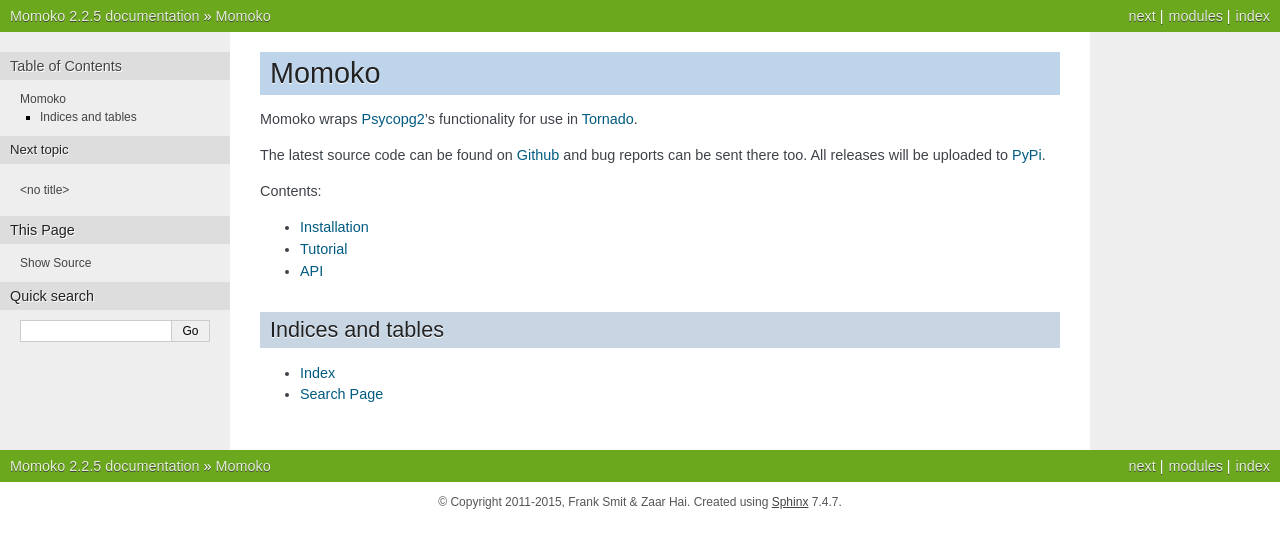
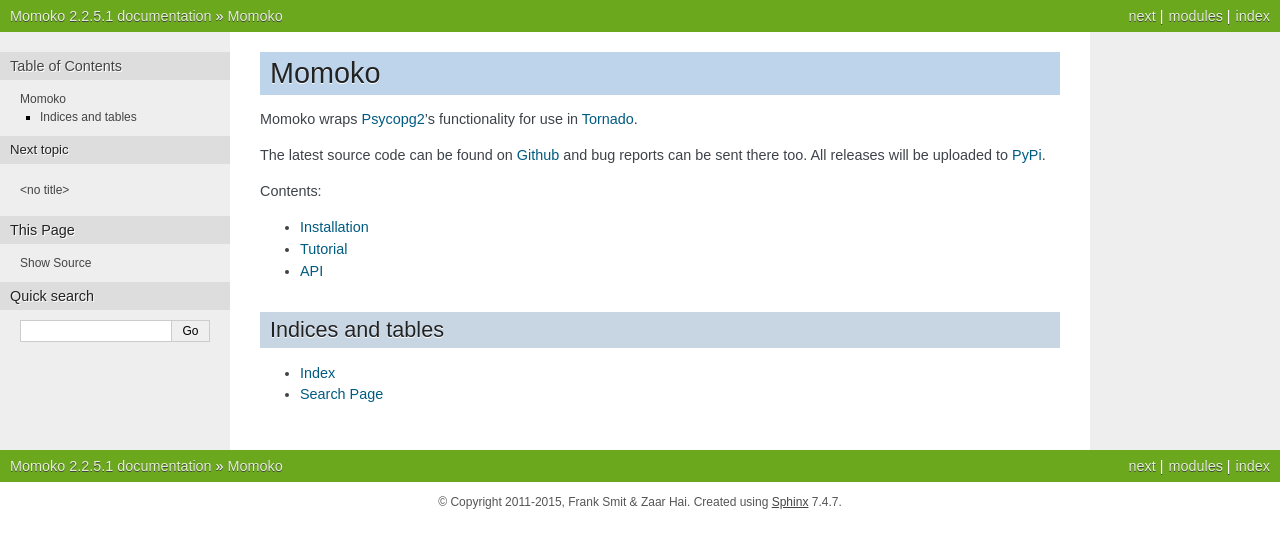
Before and after one commit to FSX/momoko, a Sphinx documentation site: the page built from docs/index.rst, in a window 1280 px wide. Shown: the top 548 px of the page. Built offline with Sphinx 7.4.7, drawn with Linux system fonts in a browser that asks for light colours.

Commit message:
2.2.5.1 is out

```diff
--- a/README.rst
+++ b/README.rst
@@ -9,7 +9,7 @@
 
 Momoko wraps Psycopg2_'s functionality for use in Tornado_. Have a look at tutorial_ or full documentation_.
 
-**Important:** This is the 2.x version of Momoko. It requires 4.0 <= Tornado < 6.0, uses futures instead of calllbacks
+**Important:** This is the 2.x version of Momoko. It requires 4.0 <= Tornado < **6.0**, uses futures instead of calllbacks
 and introduces a slightly different API compared to 1.x version. While transition is very
 straightforward, the API is not backward compatible with 1.x!
 
--- a/changelog.rst
+++ b/changelog.rst
@@ -1,5 +1,9 @@
 Changelog
 =========
+
+2.2.5.1 (2018-11-05)
+--------------------
+*  Updated README (mainly for PyPi)
 
 2.2.5 (2018-11-05)
 ------------------
--- a/docs/conf.py
+++ b/docs/conf.py
@@ -49,9 +49,9 @@
 # built documents.
 #
 # The short X.Y version.
-version = '2.2.5'
+version = '2.2.5.1'
 # The full version, including alpha/beta/rc tags.
-release = '2.2.5'
+release = '2.2.5.1'
 
 # The language for content autogenerated by Sphinx. Refer to documentation
 # for a list of supported languages.
--- a/setup.py
+++ b/setup.py
@@ -34,7 +34,7 @@
 
 setup(
     name='Momoko',
-    version='2.2.5',
+    version='2.2.5.1',
     description="Momoko wraps Psycopg2's functionality for use in Tornado.",
     long_description=open('README.rst').read(),
     author='Frank Smit & Zaar Hai',
```
